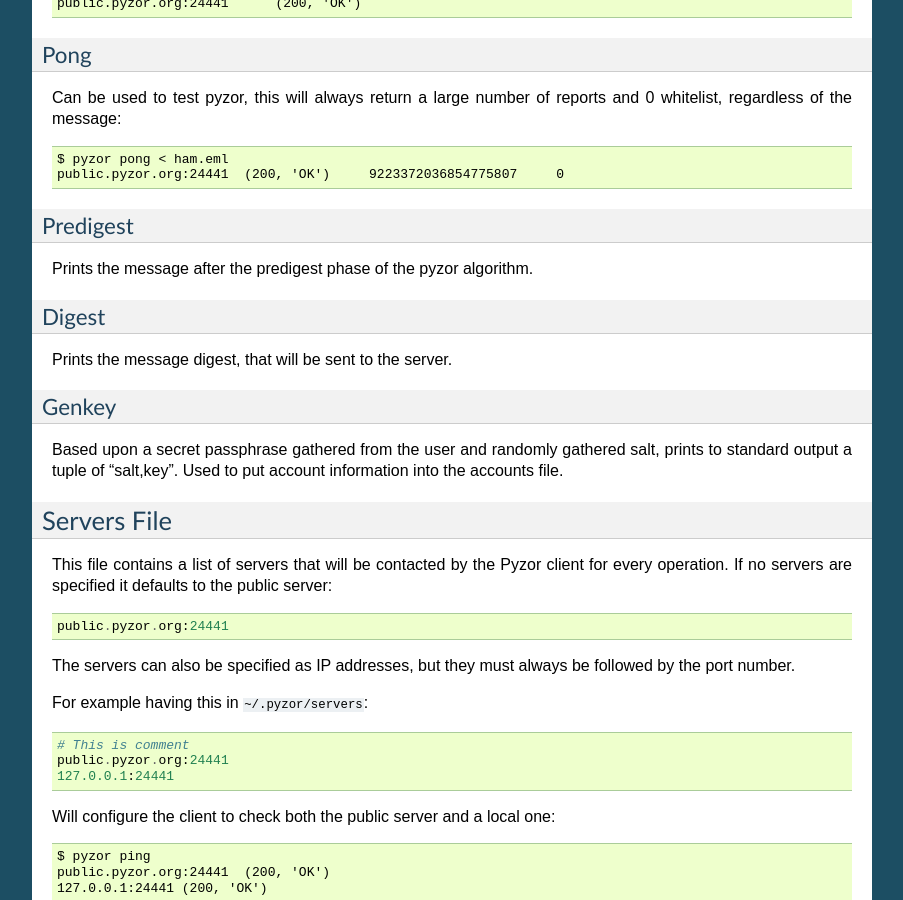
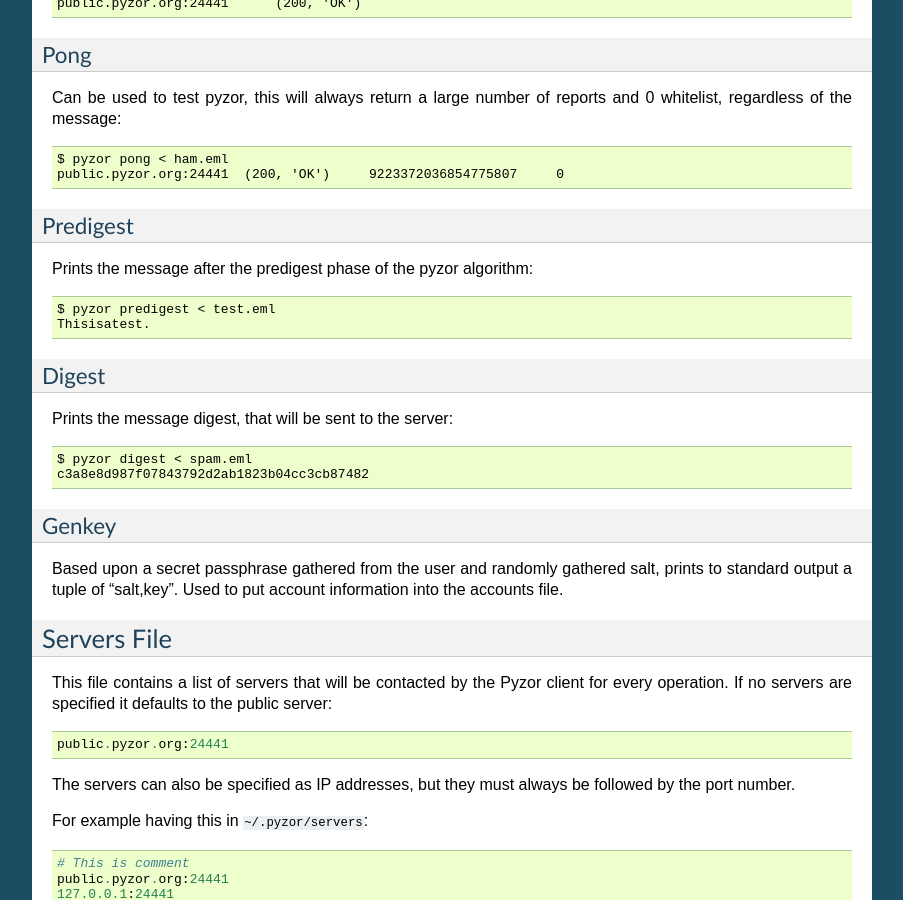
Before and after one commit to SpamExperts/pyzor, a Sphinx documentation site: the page built from docs/client.rst, in a window 1280 px wide and 900 px high, scrolled down 1426 px. Shown: the whole window, without its empty margins (198-1101 px from the left). Built offline with Sphinx 7.4.7, drawn with Linux system fonts in a browser that asks for light colours.

```diff
--- a/docs/client.rst
+++ b/docs/client.rst
@@ -92,12 +92,18 @@ and 0 whitelist, regardless of the message::
 Predigest
 ^^^^^^^^^^^
 
-Prints the message after the predigest phase of the pyzor algorithm.
+Prints the message after the predigest phase of the pyzor algorithm::
+
+	$ pyzor predigest < test.eml
+	Thisisatest.
 
 Digest
 ^^^^^^^^^
 
-Prints the message digest, that will be sent to the server.
+Prints the message digest, that will be sent to the server::
+
+	$ pyzor digest < spam.eml
+	c3a8e8d987f07843792d2ab1823b04cc3cb87482
 
 Genkey
 ^^^^^^^^
--- a/docs/index.rst
+++ b/docs/index.rst
@@ -27,6 +27,7 @@ Contents:
    installation.rst
    usage.rst
    config.rst
+   whitelist.rst
    changelog.rst
    about.rst
    pyzor.rst
```
Also changed, not shown: docs/whitelist.rst (added, +10 -0 lines).
